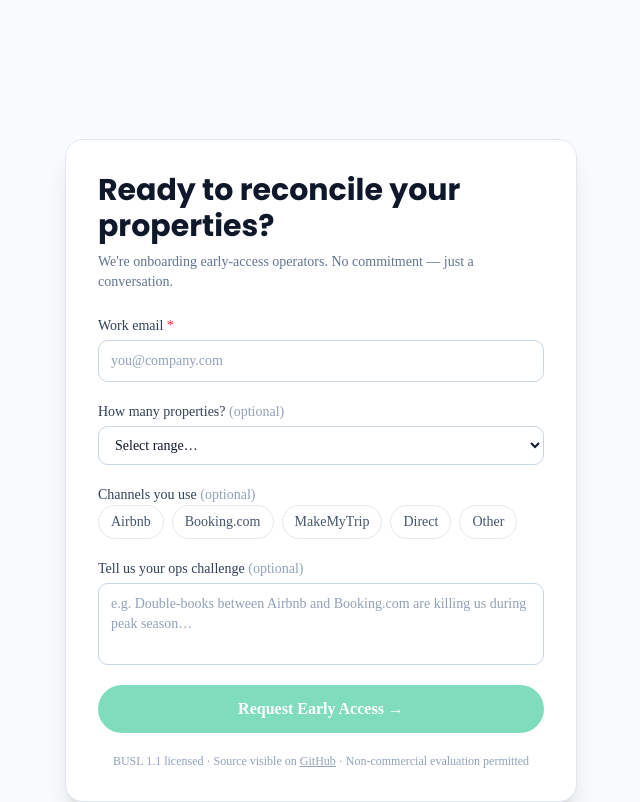
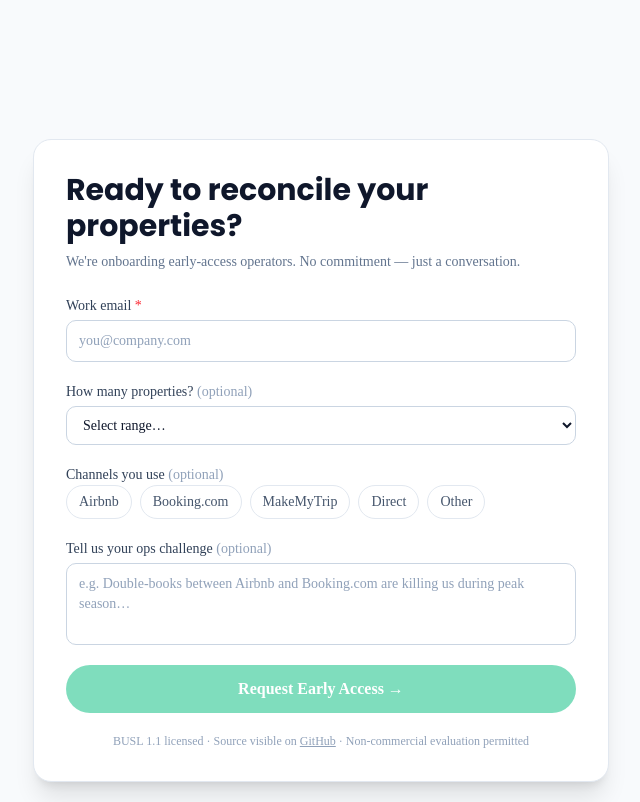
Before and after one commit to deepan-mehta-analytics/stayops, a Next.js app: page / in a window 1280 px wide. Shown: the part 3480-4282 px from the top of the page, without its empty margins (319-959 px from the left). Built offline with nearby package versions, Linux system fonts and the light colour scheme.

Commit message:
fix: widen lead form section to max-w-xl — heading fits on one line

```diff
--- a/app/(marketing)/page.tsx
+++ b/app/(marketing)/page.tsx
@@ -45,7 +45,7 @@
 
         {/* Lead capture form section */}
         <section id="lead-form" className="bg-slate-50 py-20 px-6">
-          <div className="max-w-lg mx-auto">
+          <div className="max-w-xl mx-auto">         {/* widened from max-w-lg so heading fits on one line */}
             <LeadForm
               utmSource={utmSource}
               utmMedium={utmMedium}
```
